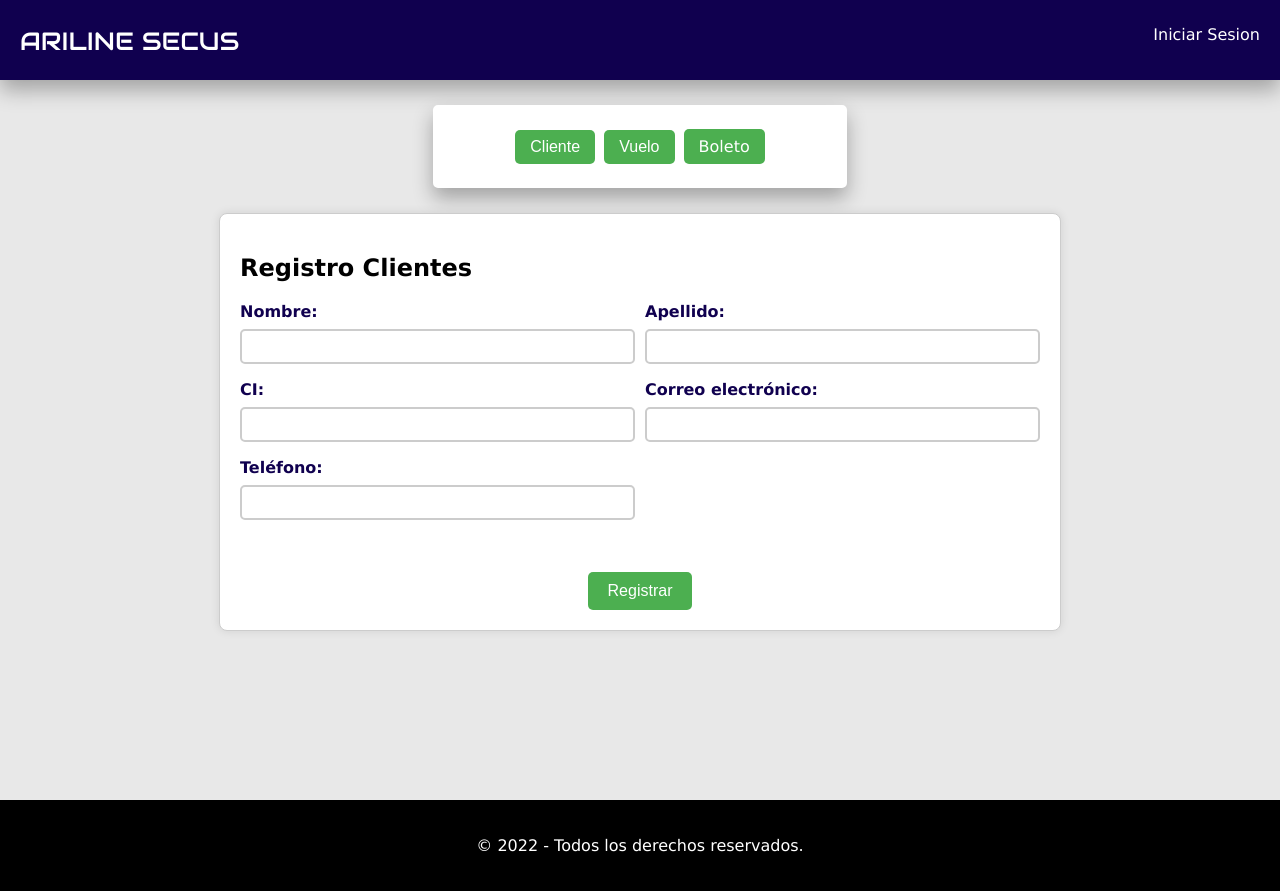
After one commit to ErickCor24/webAirplane, a Flask app: page /cliente in a window 1280 px wide. The commit adds this page. Run offline with Flask 3, Linux system fonts and the light colour scheme.

Commit message:
pantalla registro cliente html

```diff
--- a/app/app.py
+++ b/app/app.py
@@ -18,8 +18,13 @@ def flight():
 def boleto():
     return render_template('Registro_boleto.html')
 
-@app.route("/pago")
+@app.route('/pago')
 def pago():
     return render_template('registro_pago.html')
+
+@app.route('/cliente')
+def cliente():
+    return render_template('registro_cliente.html')
+
 if __name__ == '__main__':
     app.run(debug=True)
--- /dev/null
+++ b/app/templates/registro_cliente.html
@@ -0,0 +1,72 @@
+<!DOCTYPE html>
+<html lang="es">
+<head>
+    <meta charset="UTF-8">
+    <meta name="viewport" content="width=device-width, initial-scale=1.0">
+    <title> AIRLINE SECUS </title>
+    <link rel="stylesheet" href="https://fonts.googleapis.com/css?family=Audiowide">
+    <link rel="stylesheet" href="{{url_for('static', filename='css/style.css')}}">
+
+</head>
+<body>
+    <div class="container">
+        <header class="nav">
+            <div class="line">
+                <section class="left" >
+                    <a href="/">ARILINE SECUS</a>
+                </section>
+                <section class="right">
+                    <a href="#">Iniciar Sesion</a>
+                </section>
+
+            </div>
+        </header>
+        <div class="PanelBotones">
+            <section>
+                <button class="boton"> Cliente </button>
+                <button class="boton"> Vuelo </button>
+                <a class="boton" href="/registro">Boleto</a>
+            </section>
+        </div>
+
+        <div class="vista form-data">
+            <form action="/registrar" method="post">
+                <div class="form-row">
+                    <div class="column">
+                        <h2>Registro Clientes</h2>
+                        <label for="nombre">Nombre:</label>
+                        <input type="text" name="nombre" id="nombre" required>
+
+                        <label for="ci">CI:</label>
+                        <input type="text" name="ci" id="ci" required>
+
+                        <label for="telefono">Teléfono:</label>
+                        <input type="tel" name="telefono" id="telefono" required>
+                    </div>
+
+                    <div class="column">
+                        <h2>&nbsp;</h2>
+                        <label for="apellido">Apellido:</label>
+                        <input type="text" name="apellido" id="apellido" required>
+
+                        <label for="correo">Correo electrónico:</label>
+                        <input type="email" name="correo" id="correo" required>
+                    </div>
+                </div>
+            </form>
+            <div class="content-button">
+                <button class="btn-register">Registrar</button>
+            </div>
+        </div>
+    </div>
+</div>
+
+
+        <footer>
+            <div class="PiePagina">
+                <p>&copy; 2022 - Todos los derechos reservados.</p>
+            </div>
+        </footer>
+
+</body>
+</html>
```
Also changed, not shown: app/static/css/style.css (line endings or trailing spaces).
